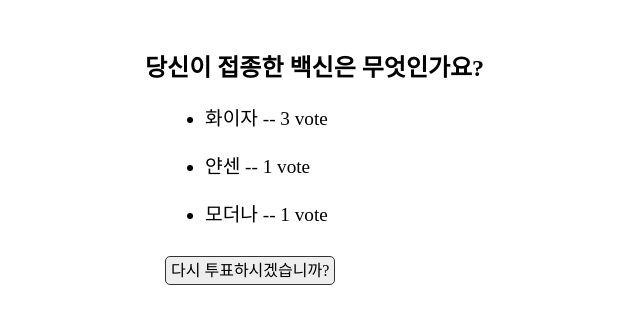
After one commit to EomSunYoung/polls, a Django app: page /poll/1/result/ in a window 1280 px wide. The commit adds this page. Shown: the top 324 px of the page, without its empty margins (0-640 px from the left). Run offline with Django 3.2, Linux system fonts and the light colour scheme; data comes from the database, SQL or seed files in the repository; both versions use the stored data as it was after the commit.

Commit message:
poll update

```diff
--- a/config/settings.py
+++ b/config/settings.py
@@ -119,6 +119,9 @@ USE_TZ = True
 # https://docs.djangoproject.com/en/3.2/howto/static-files/
 
 STATIC_URL = '/static/'
+STATICFILES_DIRS = [
+    BASE_DIR / 'static',
+]
 
 # Default primary key field type
 # https://docs.djangoproject.com/en/3.2/ref/settings/#default-auto-field
--- a/config/urls.py
+++ b/config/urls.py
@@ -14,7 +14,7 @@ Including another URLconf
     2. Add a URL to urlpatterns:  path('blog/', include('blog.urls'))
 """
 from django.contrib import admin
-from django.urls import path
+from django.urls import path, include
 
 from poll import views
 
@@ -26,6 +26,5 @@ def view(args):
 urlpatterns = [
     path('admin/', admin.site.urls),
     path('', views.index),
-    path('poll/', views.index),
-    path('poll/<int:question_id>/', views.detail)
+    path('poll/', include('poll.urls'))
 ]
--- /dev/null
+++ b/poll/urls.py
@@ -0,0 +1,13 @@
+from django.urls import path
+from poll import views
+
+app_name = 'poll'
+
+urlpatterns = [
+    # poll/
+    path('', views.index, name='poll'),
+    # poll/<int:question_id>/
+    path('<int:question_id>/', views.detail, name='detail'),
+    path('<int:question_id>/vote/', views.vote, name='vote'),
+    path('<int:question_id>/result/', views.result, name='result'),
+]
--- a/poll/views.py
+++ b/poll/views.py
@@ -1,5 +1,7 @@
-from django.http import HttpResponse
+from django.http import HttpResponse, HttpResponseRedirect
 from django.shortcuts import render
+from django.urls import reverse
+
 from poll.models import Question
 
 # 127.0.0.1:8000/poll - 전체 목록
@@ -13,3 +15,24 @@ def detail(request, question_id):
     question = Question.objects.get(id=question_id)
     return render(request, 'poll/detail.html', {'question': question})
     # return HttpResponse("You are looking at question %s." % question_id)
+
+# 127.0.0.1:8000/poll/2/vote
+def vote(request, question_id):
+    try:
+        question = Question.objects.get(id=question_id)
+        choice = request.POST['choice']    # name에서 가져오기
+        sel_choice = question.choice_set.get(id=choice)
+    except KeyError:
+        return render(request, 'poll/detail.html', {
+            'question': question,
+            'error_message': '항목을 선택 해주세요'
+        })
+    else:
+        sel_choice.votes += 1
+        sel_choice.save()
+        return HttpResponseRedirect(reverse('poll:result', args=(question_id,)))
+
+# 127.0.0.1:8000/poll/2/results
+def result(request, question_id):
+    question = Question.objects.get(id=question_id)
+    return render(request, 'poll/result.html', {'question': question})
--- /dev/null
+++ b/static/poll/css/style.css
@@ -0,0 +1,18 @@
+/* index 스타일 */
+#container{width: 990px; margin: 0 auto; padding-top: 20px;}
+section h2{color: blue; font-size: 2rem;}
+section ul li{margin: 20px; font-size: 1.2rem;}
+section ul li a{text-decoration: none; color: #000;}
+section ul li a:hover{background-color: #eee;}
+
+/* detail 스타일 */
+.form_vote{width: 500px;}
+.form_vote h3{margin: 0; font-size: 1.5rem;}
+.form_vote strong{color: #f00;}
+
+/* result 스타일 */
+#result ul{margin: 20px 0 30px;}
+#result .vote{margin-left: 20px;}
+#result .vote a{text-decoration: none; color: #000;}
+#result .vote .button{border: 1px solid #333; background-color: #eee;
+   padding: 5px; border-radius: 5px;}
--- /dev/null
+++ b/templates/poll/result.html
@@ -0,0 +1,26 @@
+{% load static %}
+<!DOCTYPE html>
+<html lang="ko">
+<head>
+    <meta charset="UTF-8">
+    <title>투표 결과</title>
+    <link rel="stylesheet" href="{% static 'poll/css/style.css' %}">
+</head>
+<body>
+    <div id="container">
+        <section id="result">
+            <h1>{{ question.question_text }}</h1>
+            <ul>
+                {% for choice in question.choice_set.all %}
+                <li>
+                    {{ choice.choice_text }} -- {{ choice.votes }} vote
+                </li>
+                {% endfor %}
+            </ul>
+            <div class="vote">
+                <a href="{% url 'poll:detail' question.id %}" class="button">다시 투표하시겠습니까?</a>
+            </div>
+        </section>
+    </div>
+</body>
+</html>
```
Also changed, not shown: templates/poll/detail.html (+23 -8 lines), templates/poll/index.html (+14 -8 lines), db.sqlite3.
